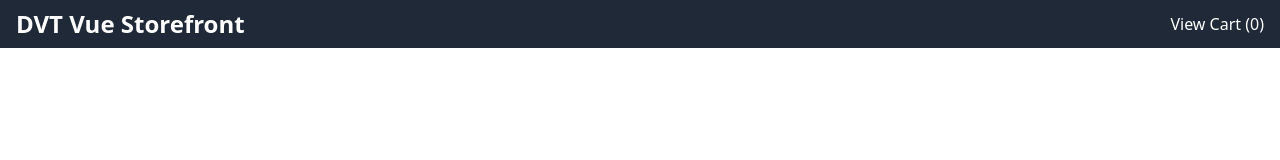
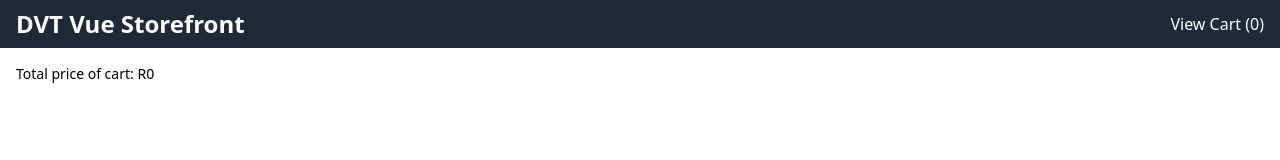
Before and after one commit to shailen-naidoo/challenge-vue-storefront-shailen-naidoo, a React (Vite) app: page /cart in a window 1280 px wide. Shown: the top 160 px of the page. Built offline with nearby package versions, Linux system fonts and the light colour scheme.

Commit message:
src/App.jsx
* Added the cart route to the application

src/pages/cart/Index.jsx

* Created the cart page and the logic to perform the necessary state changes

```diff
--- a/src/App.jsx
+++ b/src/App.jsx
@@ -1,5 +1,6 @@
 import { Link, Route, Routes } from "react-router-dom"
 import Index from './pages/Index'
+import CartIndex from './pages/cart/Index'
 import { useProductStore } from "./stores/products"
 
 function App() {
@@ -23,6 +24,7 @@ function App() {
       </nav>
       <Routes>
         <Route path="/" element={<Index />} />
+        <Route path="/cart" element={<CartIndex />} />
       </Routes>
     </>
   )
--- /dev/null
+++ b/src/pages/cart/Index.jsx
@@ -0,0 +1,60 @@
+import { Fragment } from "react"
+import { useProductStore } from "../../stores/products"
+
+function ProductCard(product, index, { removeProductFromCart }) {
+  return (
+    <Fragment key={index}>
+      <article className="card bg-white rounded-md p-4 shadow-md hover:shadow-lg cursor-pointer">
+        <img src={product.image} className="w-full h-48 object-cover" />
+        <h3 className="text-lg font-medium mt-4">{product.title}</h3>
+        <h4 className="text-lg font-medium mt-4">{product.category}</h4>
+        <p className="text-gray-500 text-sm mb-2">{product.description}</p>
+        <span className="font-bold text-green-500">R{product.price}</span>
+        <button type="button" className="inline-flex items-center px-2 py-2 ml-5 bg-red-500 text-white rounded-lg" onClick={() => removeProductFromCart(product)}>
+          Remove
+        </button>
+        <select value={product.quantity} className="ml-4" name="Product Quantity" disabled>
+          <option value="0">0</option>
+          <option value="1">1</option>
+          <option value="2">2</option>
+          <option value="3">3</option>
+          <option value="4">4</option>
+        </select>
+      </article>
+    </Fragment>
+  )
+}
+
+function CartIndex() {
+  const { products, setProducts }  = useProductStore()
+
+  function totalProductsInCart() {
+    return products.filter((product) => product.quantity > 0)
+  }
+
+  function totalPriceOfCart() {
+    return totalProductsInCart().reduce((previousValue, { price, quantity }) => (price * quantity) + previousValue, 0)
+  }
+
+  function removeProductFromCart(product) {
+    const productIndex = products.findIndex((p) => product === p)
+    const cloneOfProducts = [...products]
+
+    cloneOfProducts[productIndex].quantity = 0
+
+    setProducts(cloneOfProducts)
+  }
+
+  return (
+    <>
+      <main className="container mx-auto">
+        <p className="text-sm mb-2 ml-4 mt-4">Total price of cart: R{totalPriceOfCart()}</p>
+        <section className="grid grid-cols-1 sm:grid-cols-2 md:grid-cols-3 gap-4">
+          {totalProductsInCart().map((products, index) => ProductCard(products, index, { removeProductFromCart }))}
+        </section>
+      </main>
+    </>
+  )
+}
+
+export default CartIndex
```
